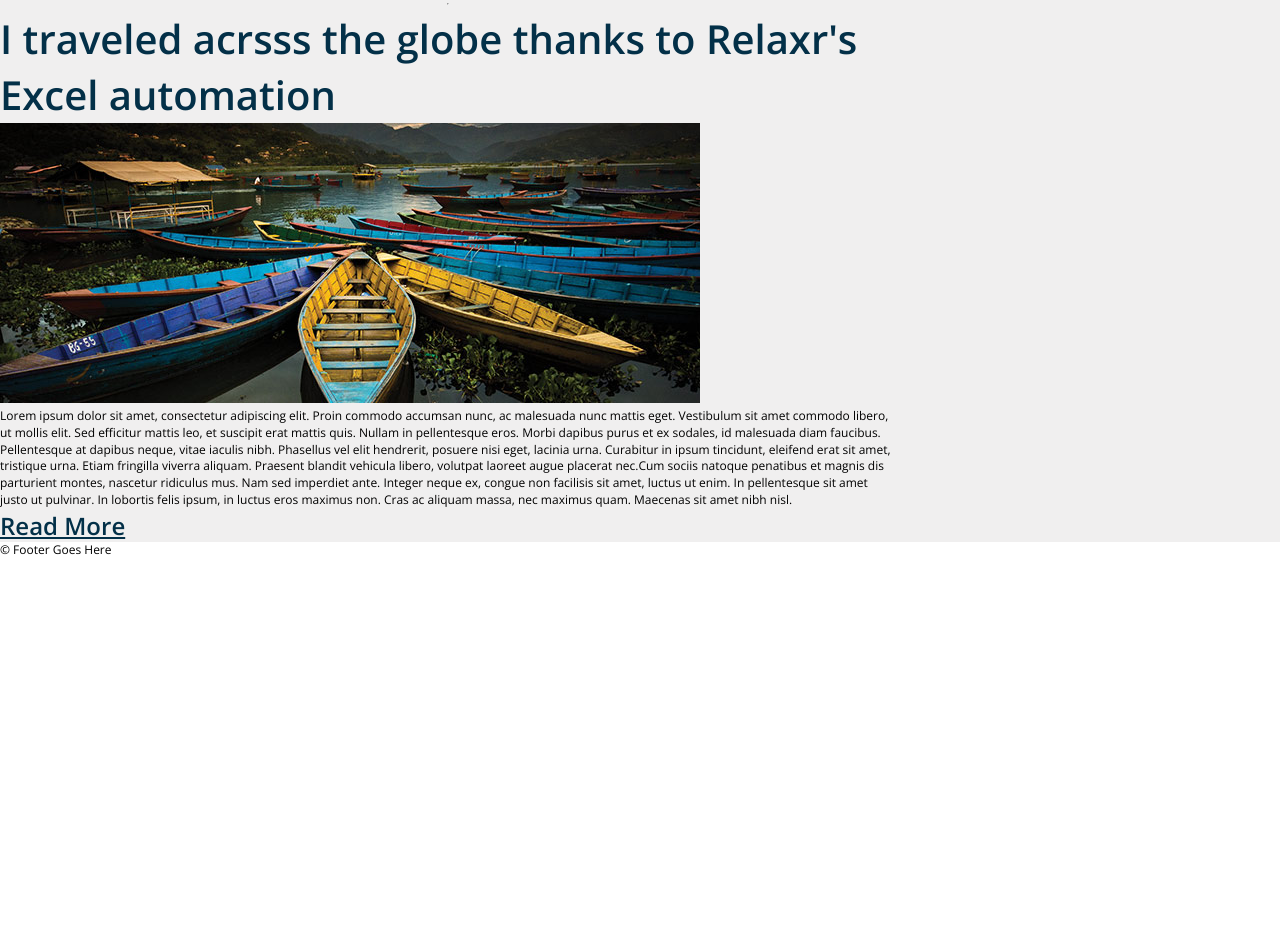
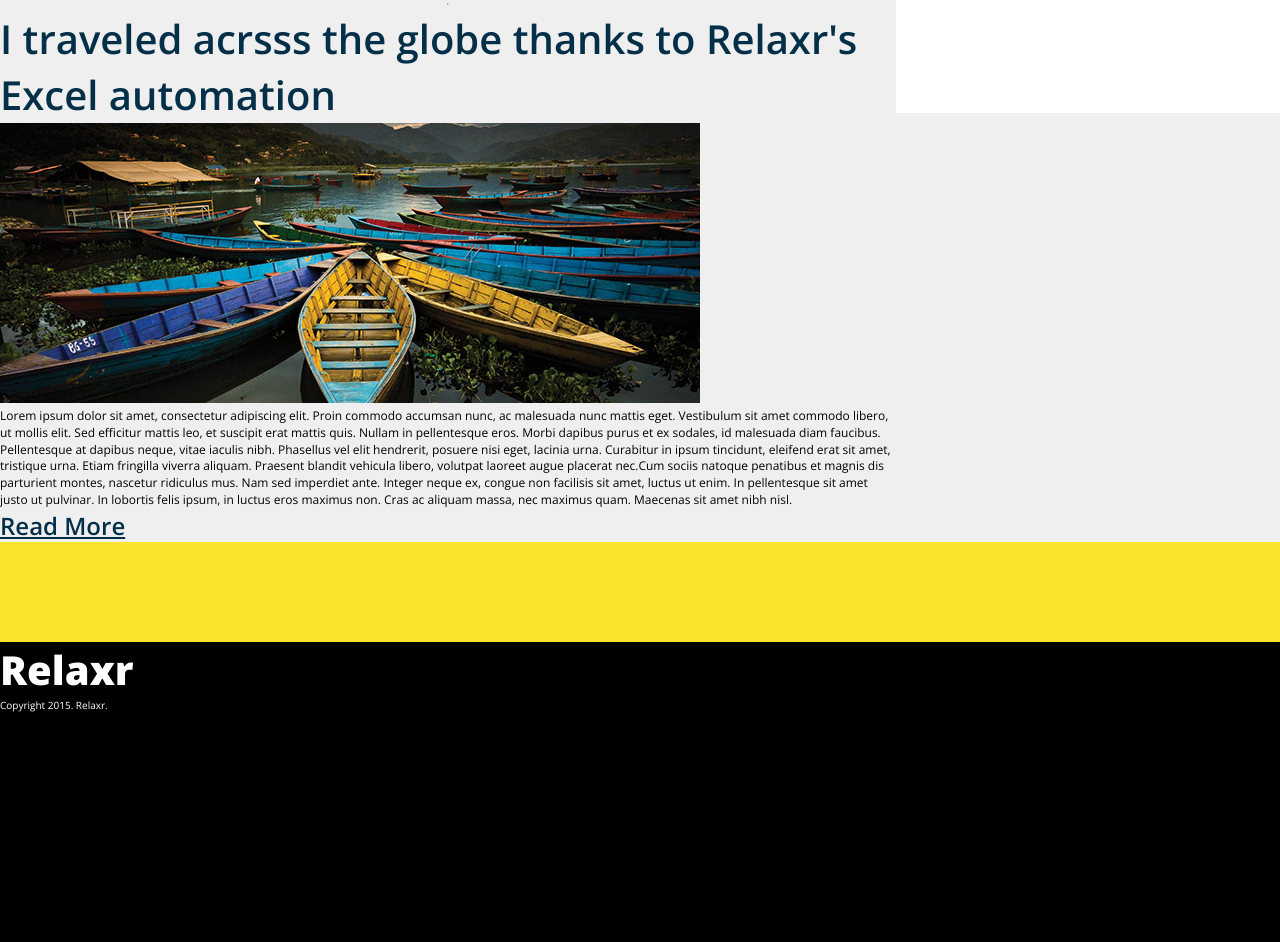
Before and after one commit to ninale91/Week-3-Monday, a plain HTML site: page starter_code/index.html in a window 1280 px wide. Shown: the part 634-1576 px from the top of the page. Before the commit the page ends 1193 px from the top, so only its background shows below. Drawn offline with nearby package versions, Linux system fonts and the light colour scheme.

Commit message:
added footer

```diff
--- a/starter_code/css/style.css
+++ b/starter_code/css/style.css
@@ -167,13 +167,30 @@ header {
 
 .ad-unit{
   background-color: white;
-  height: 150px;
+  height: 300px;
 }
 
+
 footer {
-
+  display: flex;
+  flex-direction: column;
+  width: 100%;
 }
 
+.sign-up{
+  background-color: #f9e42e;
+  height: 100px;
+}
+
+.final{
+  background-color: black;
+  height: 300px;
+}
+
+.final p{
+  font-size: 10px;
+  color: white;
+}
 /******************************************
 /* ADDITIONAL STYLES
 /*******************************************/
--- a/starter_code/index.html
+++ b/starter_code/index.html
@@ -101,7 +101,18 @@
 			</div>
 
 			<footer>
-				&copy; Footer Goes Here
+				<div class="sign-up">
+				</div>
+				<div class="final">
+					<div class="logo">
+						<h1>Relaxr</h1>
+					</div>
+					<div class="social">
+					</div>
+					<div>
+						<p>Copyright 2015. Relaxr.</p>
+					</div>
+				</div>
 			</footer>
 		</div><!-- #container -->
 	</body>
```
Also changed, not shown: bottom-area.png.
